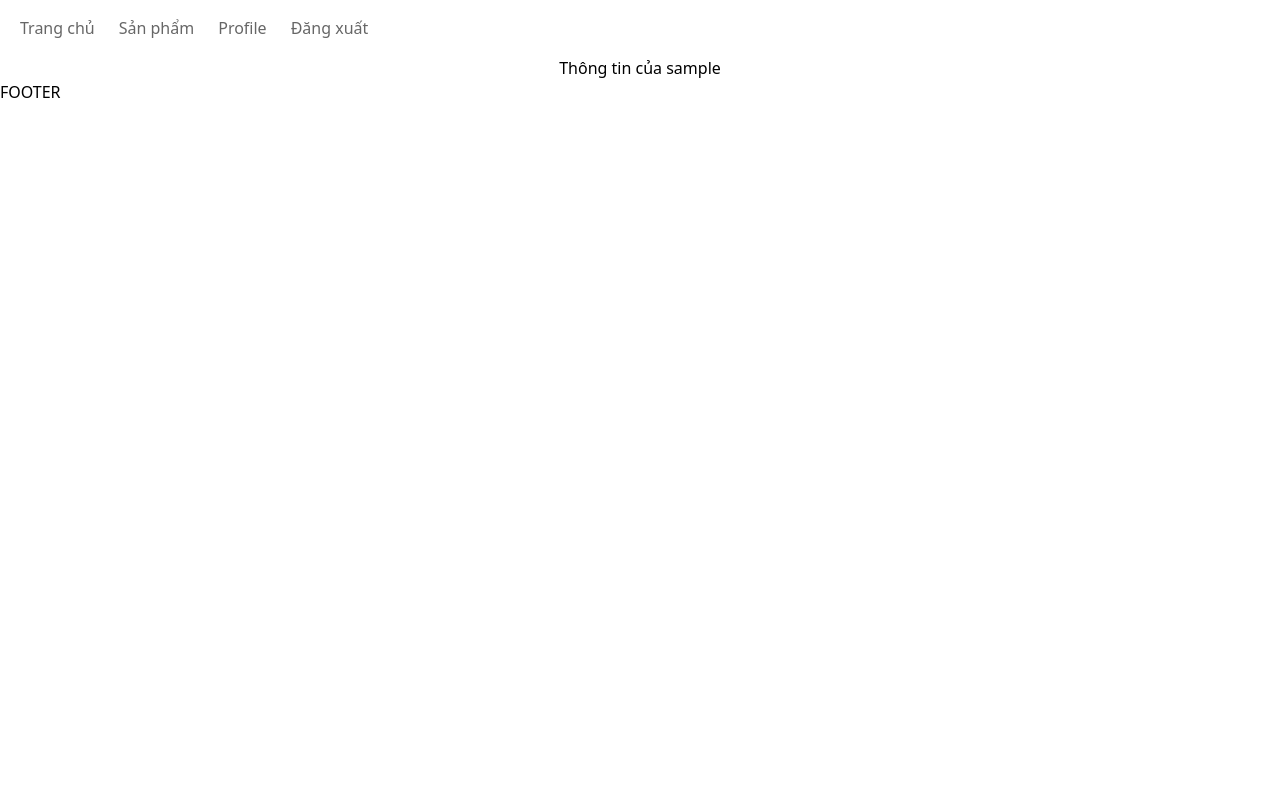
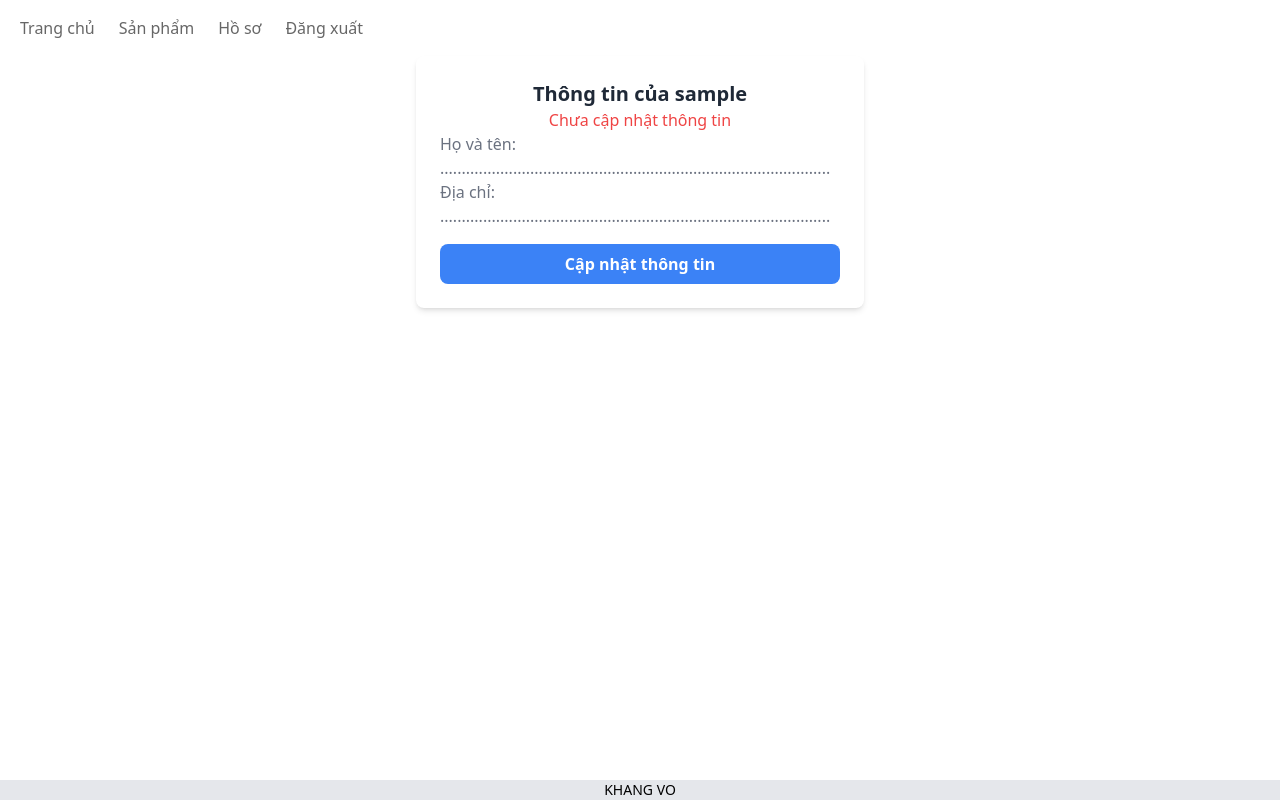
Before and after one commit to KhangVo711/bc_react, a React (Create React App) app: page /profile in a window 1280 px wide. Built offline with nearby package versions, Linux system fonts and the light colour scheme; no server answers; sample sign-in values are in the browser's storage.

Commit message:
add up tt

```diff
--- a/src/App.js
+++ b/src/App.js
@@ -5,7 +5,7 @@ import { ContextProvider } from './components/Context.js';
 export default function App() {
   const location = useLocation();
   return (
-    <>
+    <div className="relatite">
     <ContextProvider>
       {location.pathname !== '/login' && location.pathname !== '/register' && (
         <Header />
@@ -15,6 +15,6 @@ export default function App() {
         <Footer />
       )}
       </ContextProvider>
-    </>
+    </div>
   );
 }
--- a/src/components/auth/Profile.js
+++ b/src/components/auth/Profile.js
@@ -1,11 +1,169 @@
 import { Context } from '../../components/Context.js';
-import {useContext } from 'react';
+import { useContext, useState, useEffect } from 'react';
+import axios from 'axios';
+export default function Profile() {
+    const { isData } = useContext(Context);
 
-export default function Profile() {
-    const {isData}  = useContext(Context);
+    const [formData, setFormData] = useState({
+        username: `${isData?.username}`,
+        fullname: '',
+        address: '',
+    });
+
+    const [isProfile, setIsProfile] = useState({
+        username: '',
+        fullname: '',
+        address: '',
+    });
+
+    const [showProfile, setShowProfile] = useState(false);
+
+    useEffect(() => {
+        if (isData) {
+            setFormData({
+                username: `${isData.username}`,
+                fullname: '',
+                address: '',
+            });
+        }
+    }, [isData]);
+    const [message, setMessage] = useState('');
+
+    const handleChange = (e) => {
+        const { name, value } = e.target;
+        setFormData({
+            ...formData,
+            [name]: value
+        });
+    };
+    console.log(formData)
+    const handleSubmit = async (e) => {
+        e.preventDefault();
+        try {
+            await axios.post('http://localhost:5001/profile', formData, {
+                headers: {
+                    'Content-Type': 'application/json'
+                }
+            });
+            setMessage('Cập nhật thành công');
+            setShowProfile(true);
+        } catch (error) {
+            setMessage(error.response ? error.response.data.message : 'An error occurred');;
+        }
+    };
+    const handleUpdate = async (e) => {
+        e.preventDefault();
+        try {
+            await axios.put(`http://localhost:5001/profile/${isData.username}`, formData, {
+                headers: {
+                    'Content-Type': 'application/json'
+                }
+            });
+            setMessage('Sửa thành công');
+
+            axios.get(`http://localhost:5001/profile/${isData.username}`)
+                    .then((response) => {
+                        setIsProfile(response.data.profile);
+                        setShowProfile(true);
+                        setFormData(response.data.profile)
+                    })
+                    .catch((error) => {
+                        setMessage('Chưa cập nhật thông tin');
+
+                        console.log(error);
+                    });
+        } catch (error) {
+            setMessage(error.response ? error.response.data.message : 'An error occurred');;
+        }
+    };
+    useEffect(() => {
+        if (isData.username) {
+            if (showProfile === false) {
+                axios.get(`http://localhost:5001/profile/${isData.username}`)
+                    .then((response) => {
+                        setIsProfile(response.data.profile);
+                        setShowProfile(true);
+                        setFormData(response.data.profile)
+                    })
+                    .catch((error) => {
+                        setMessage('Chưa cập nhật thông tin');
+
+                        console.log(error);
+                    });
+            } else {
+                axios.get(`http://localhost:5001/profile/${isData.username}`)
+                    .then((response) => {
+                        setIsProfile(response.data.profile);
+                        setShowProfile(true);
+
+                    })
+                    .catch((error) => {
+                        setMessage('Lỗi cập nhật');
+
+                        console.log(error);
+                    });
+            }
+        }
+    }, [showProfile, isData.username]);
+
     return (
-        <div>
-            <h1 className='text-center'>Thông tin của {isData.username}</h1>
-        </div>
+        <>
+            <div className="relative p-6 bg-white rounded-lg shadow-md max-w-md mx-auto">
+                <div>
+                    <h1 className="text-center text-xl font-semibold text-gray-800">Thông tin của {isData.username}</h1>
+                    {message && <p className={`text-center ${showProfile === false ? 'text-red-500' : 'text-green-400'}`}>{message}</p>}
+                    {showProfile === true &&
+                        <div>
+                            <p className=" text-gray-500"><b>Họ và tên:</b> {isProfile.fullname}</p>
+                            <p className=" text-gray-500"><b>Địa chỉ:</b> {isProfile.address}</p>
+                            <button type="button" popovertarget="update" className="mt-4 w-full bg-blue-500 text-white font-semibold py-2 rounded-lg hover:bg-blue-600 focus:outline-none focus:ring-2 focus:ring-blue-400 focus:ring-opacity-75">Sửa thông tin</button>
+                        </div>
+                    }
+                </div>
+                {showProfile === false && (
+                    <div>
+                        <p className=" w-full text-gray-500"><span>Họ và tên:</span> ...........................................................................................</p>
+                        <p className="w-full text-gray-500"><span className='mr-5'>Địa chỉ:</span> ...........................................................................................</p>
+                        <button type="button" popovertarget="insert" className="mt-4 w-full bg-blue-500 text-white font-semibold py-2 rounded-lg hover:bg-blue-600 focus:outline-none focus:ring-2 focus:ring-blue-400 focus:ring-opacity-75">Cập nhật thông tin</button>
+                    </div>
+                )}
+            </div>
+            {showProfile === false &&
+                <div className="rounded-lg shadow-md w-1/4 h-1/3 pt-6 px-6" id="insert" popover="true">
+                    <form className="space-y-4" onSubmit={handleSubmit}>
+                        <h2 className='text-center'>Cập nhật thông tin</h2>
+                        <div className="form-group">
+                            <label htmlFor="fullname" className="block text-gray-700 font-medium">Họ và tên</label>
+                            <input value={formData.fullname} onChange={handleChange} type="text" id="fullname" name="fullname" className="w-full px-4 py-2 border rounded-lg focus:outline-none focus:ring-2 focus:ring-blue-400" />
+                        </div>
+
+                        <div className="form-group">
+                            <label htmlFor="address" className="block text-gray-700 font-medium">Địa chỉ</label>
+                            <input value={formData.address} onChange={handleChange} type="text" id="address" name="address" className="w-full px-4 py-2 border rounded-lg focus:outline-none focus:ring-2 focus:ring-blue-400" />
+                        </div>
+
+                        <button type="submit" className="w-full bg-blue-500 text-white font-semibold py-2 rounded-lg hover:bg-blue-600 focus:outline-none focus:ring-2 focus:ring-blue-400 focus:ring-opacity-75">Cập nhật</button>
+                    </form>
+                </div>
+            }
+
+                <div className="rounded-lg shadow-md w-1/4 h-1/3 pt-6 px-6" id="update" popover="true">
+                    <form className="space-y-4" onSubmit={handleUpdate}>
+                        <h2 className='text-center'>Sửa thông tin</h2>
+                        <div className="form-group">
+                            <label htmlFor="fullname" className="block text-gray-700 font-medium">Họ và tên</label>
+                            <input value={formData.fullname} onChange={handleChange} type="text" id="fullname" name="fullname" className="w-full px-4 py-2 border rounded-lg focus:outline-none focus:ring-2 focus:ring-blue-400" />
+                        </div>
+
+                        <div className="form-group">
+                            <label htmlFor="address" className="block text-gray-700 font-medium">Địa chỉ</label>
+                            <input value={formData.address} onChange={handleChange} type="text" id="address" name="address" className="w-full px-4 py-2 border rounded-lg focus:outline-none focus:ring-2 focus:ring-blue-400" />
+                        </div>
+
+                        <button type="submit" className="w-full bg-blue-500 text-white font-semibold py-2 rounded-lg hover:bg-blue-600 focus:outline-none focus:ring-2 focus:ring-blue-400 focus:ring-opacity-75">Cập nhật</button>
+                    </form>
+                </div>
+
+        </>
     )
 }
--- a/src/components/footer/Footer.js
+++ b/src/components/footer/Footer.js
@@ -1,5 +1,7 @@
 export default function Footer(){
     return(
-        <h1>FOOTER</h1>
+        <div className="bg-gray-200 absolute bottom-0">
+        <h1 className="w-screen text-center text-sm">KHANG VO</h1>
+        </div>
     )
 }
--- a/src/components/header/Menu.js
+++ b/src/components/header/Menu.js
@@ -9,13 +9,11 @@ export default function Menu() {
             name: "Sản phẩm",
             url: "/product"
         },
-
-
     ]
     if (localStorage.getItem("jwt")) {
         navItems.push(
             {
-                name: "Profile",
+                name: "Hồ sơ",
                 url: "/profile"
             },
             {
```
